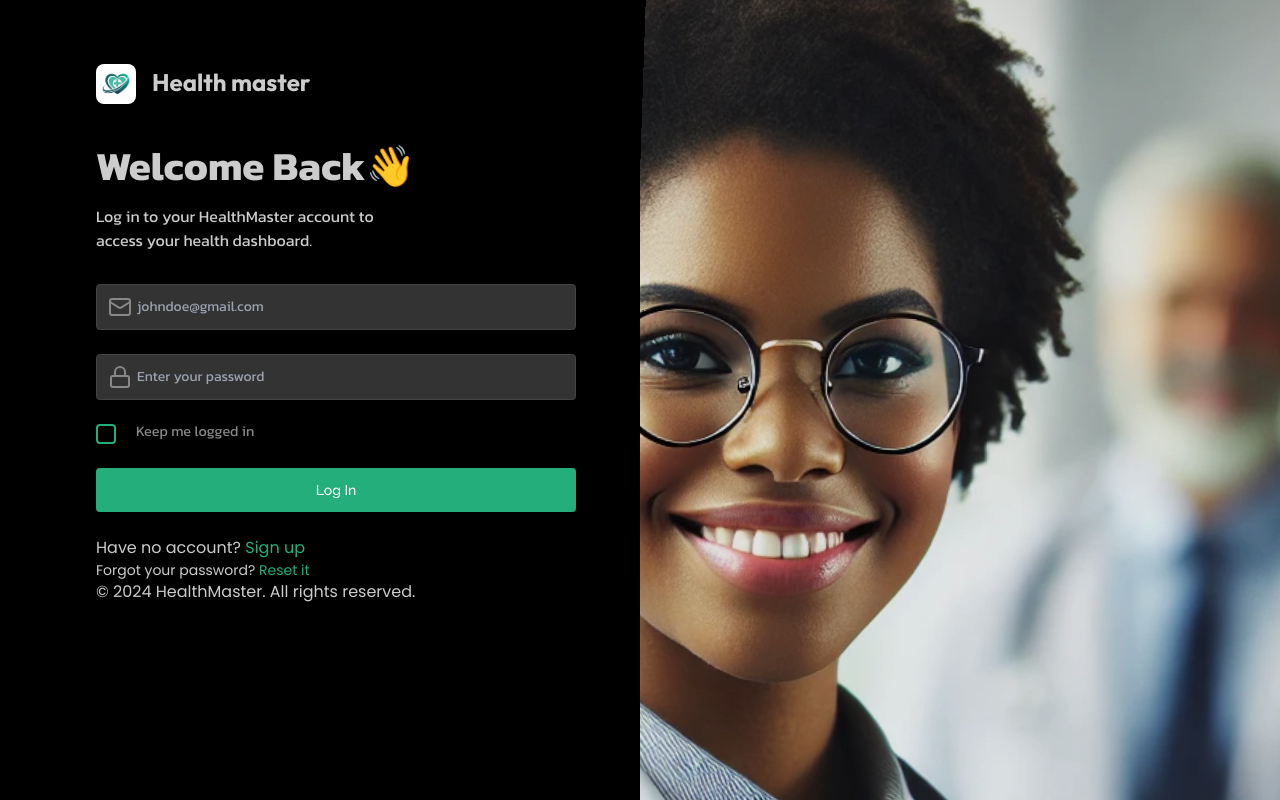
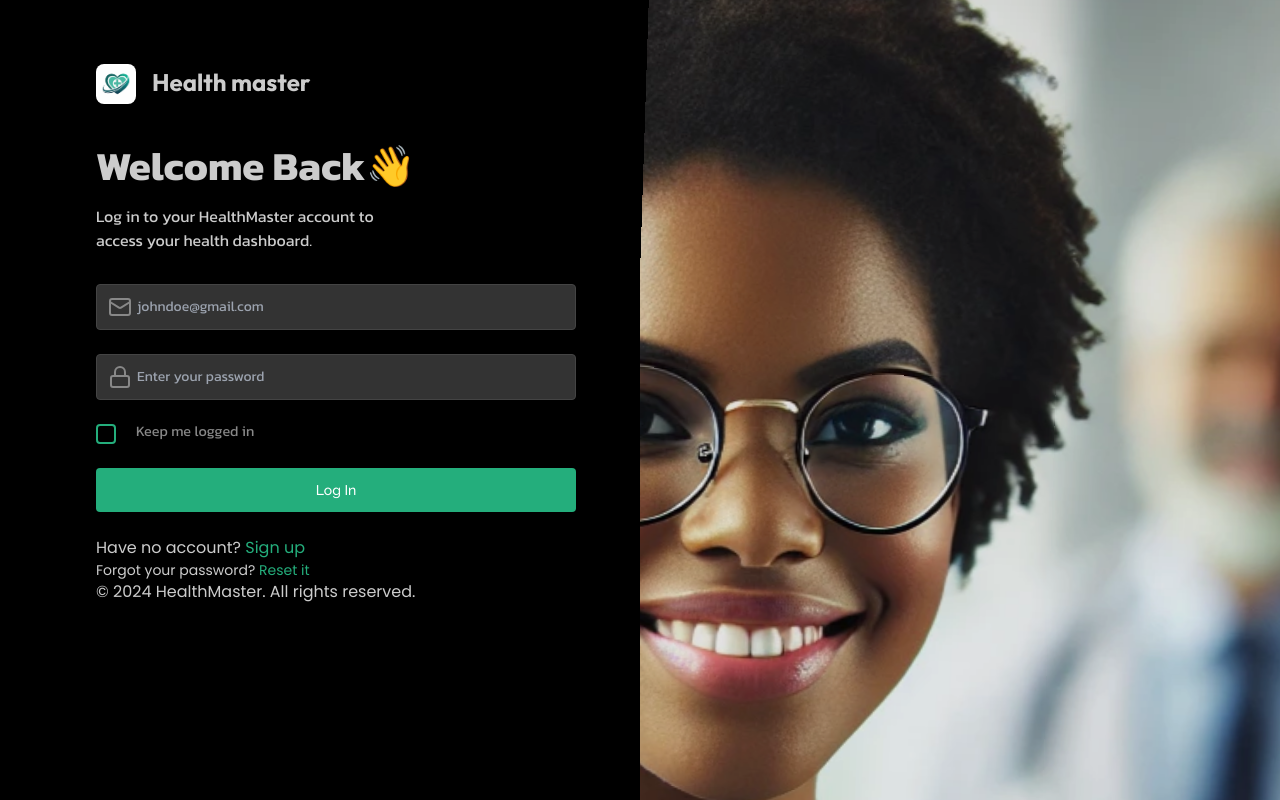
Before and after one commit to CHEGEBB/healthmasterv2, a Next.js app in the folder frontend/: page /login in a window 1280 px wide. Shown: the top 800 px of the page. Built offline with nearby package versions, Linux system fonts and the light colour scheme.

Commit message:
Update auth.scss

```diff
--- a/frontend/sass/auth.scss
+++ b/frontend/sass/auth.scss
@@ -306,7 +306,7 @@ body{
 
     @include for-desktop-up {
       width: 50vw;
-      height: 170vh;
+      height: 200vh;
       margin-right: -70px;
       animation: desktop-animation 15s infinite alternate ease-in-out;
     }
```
